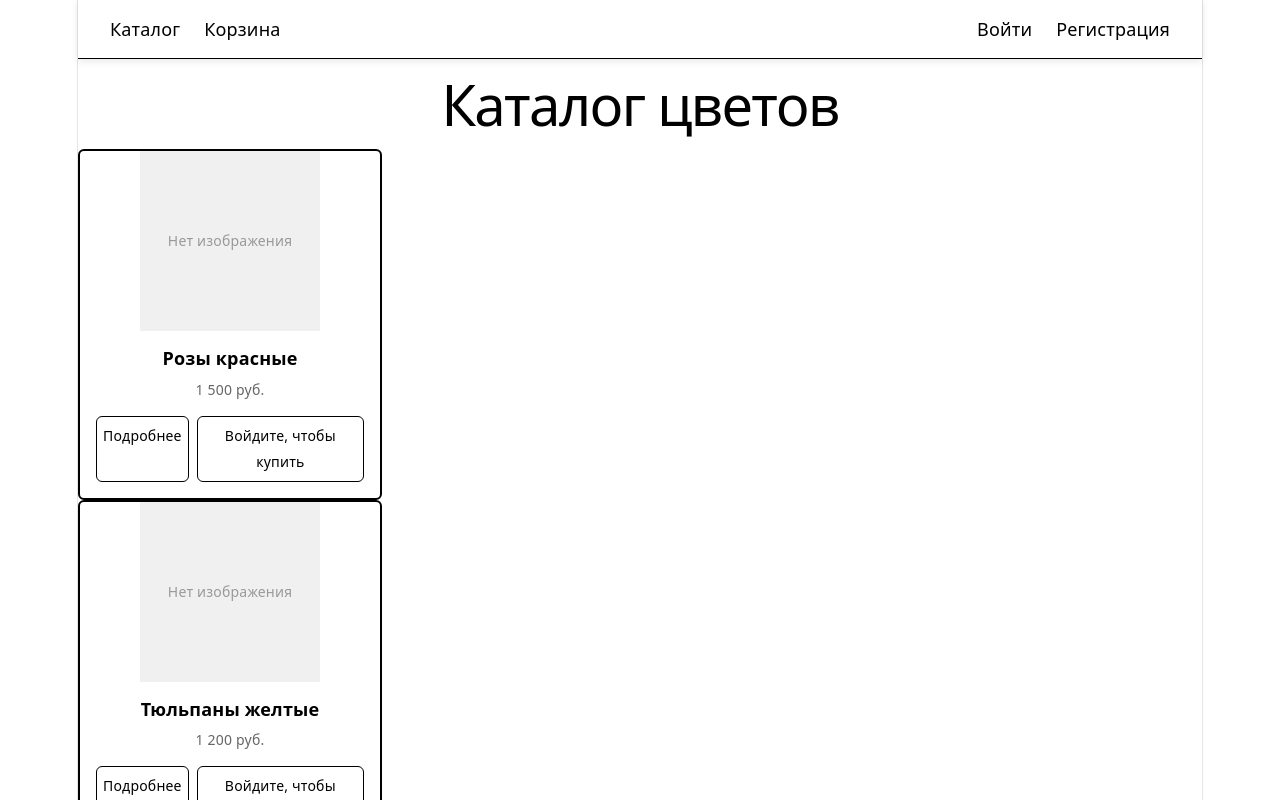
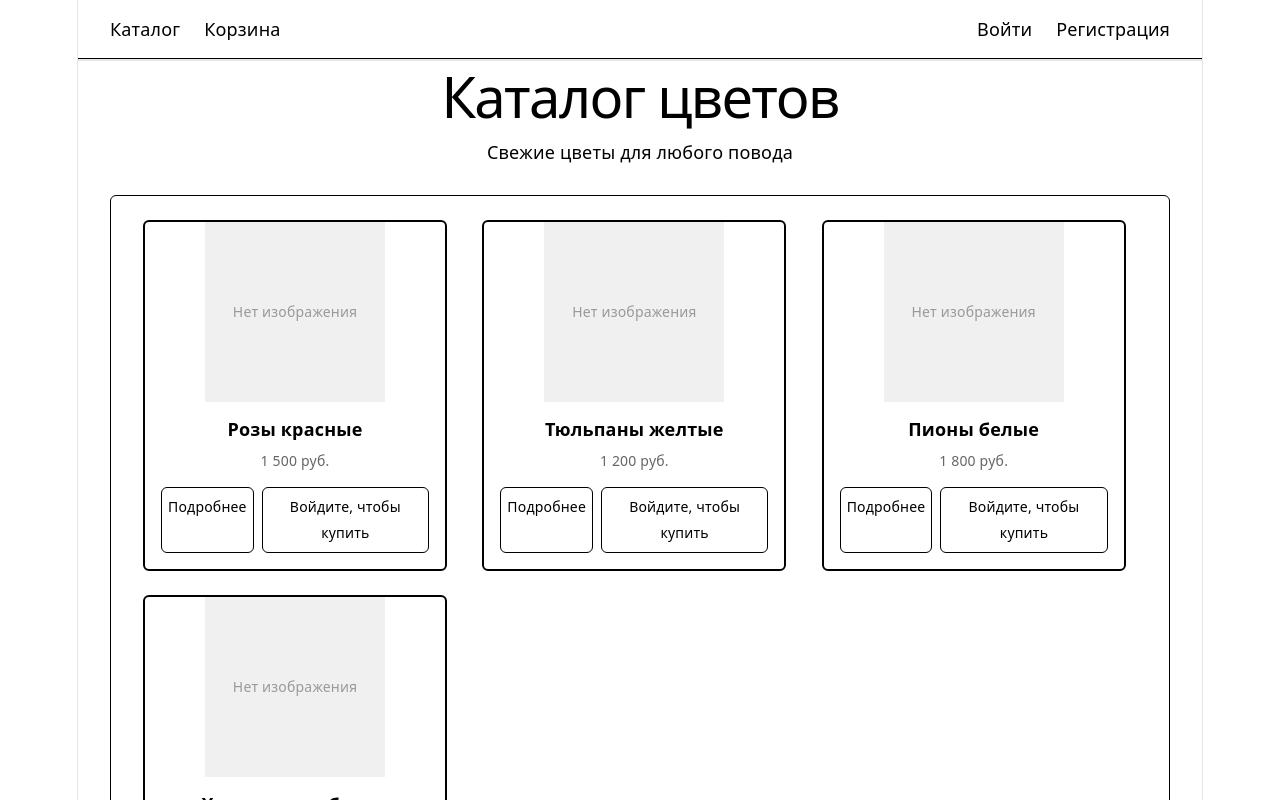
Before and after one commit to Dana8378/practice-project, a React (Vite) app: page / in a window 1280 px wide. Shown: the top 800 px of the page. Built offline with nearby package versions, Linux system fonts and the light colour scheme.

Commit message:
styles have been written for Home page

```diff
--- a/src/components/UI/Card/Card.module.css
+++ b/src/components/UI/Card/Card.module.css
@@ -4,15 +4,6 @@
     border-radius: 6px;
     overflow: hidden;
     background: white;
-}
-
-.card.clickable {
-    cursor: pointer;
-}
-
-.card.clickable:hover {
-    transform: translateY(-4px);
-    box-shadow: 0 8px 24px rgba(0, 0, 0, 0.1);
 }
 
 .imageContainer {
@@ -42,10 +33,6 @@
 
 .placeholderText {
     font-size: 14px;
-}
-
-.placeholderIcon {
-
 }
 
 .content {
--- a/src/components/Widget/Header/Header.module.css
+++ b/src/components/Widget/Header/Header.module.css
@@ -4,7 +4,7 @@
     align-items: center;
     padding: 16px 32px;
     border-bottom: 1px solid black;
-    box-shadow: 0 2px 8px rgba(0, 0, 0, 0.1);
+    box-shadow: 0 2px 0 rgba(0, 0, 0, 0.1);
 }
 
 .nav {
--- a/src/components/Widget/ProductCard/ProductCard.module.css
+++ b/src/components/Widget/ProductCard/ProductCard.module.css
@@ -1,3 +1,9 @@
+.productCard {
+    max-width: 320px;
+    margin: 0 auto;
+    width: 100%;
+}
+
 .actions {
     display: flex;
     justify-content: center;
@@ -21,15 +27,3 @@
 .loginLink:hover {
     opacity: 0.7;
 }
-
-/* .loginLink {
-    display: block;
-    text-align: center;
-    padding: 8px 12px;
-    text-decoration: none;
-    color: black;
-    font-weight: 500;
-    font-size: 14px;
-    border: 1px solid black;
-    border-radius: 6px;
-} */
--- a/src/components/Widget/ProductCard/ProductCard.tsx
+++ b/src/components/Widget/ProductCard/ProductCard.tsx
@@ -19,6 +19,7 @@ export const ProductCard = ({product}: ProductCardProps) => {
     };
 
     return(
+        <div className={styles.productCard}>
             <Card
                 title={product.name}
                 description={`${formattedPrice} руб.`}
@@ -34,5 +35,6 @@ export const ProductCard = ({product}: ProductCardProps) => {
                     )}
                 </div>
             </Card>
+        </div>
     )
 }
--- a/src/pages/Home/Home.module.css
+++ b/src/pages/Home/Home.module.css
@@ -0,0 +1,22 @@
+.catalog {
+    display: grid;
+    grid-template-columns: repeat(auto-fit, minmax(250px, 1fr));
+    justify-content: space-between;
+    margin: 0 auto;
+    gap: 24px;
+    border: 1px solid black;
+    border-radius: 6px;
+    padding: 24px 32px;
+}
+
+.page {
+    padding: 24px 32px;
+}
+
+.title {
+    margin: 0 0 30px 0;
+}
+
+.subtitle {
+    margin: 0 0 30px 0;
+}
--- a/src/pages/Home/Home.tsx
+++ b/src/pages/Home/Home.tsx
@@ -6,6 +6,9 @@ export const Home = () => {
     return (
         <div className={styles.page}>
             <h1 className={styles.title}>Каталог цветов</h1>
+            <p className={styles.subtitle}>
+                Свежие цветы для любого повода
+            </p>
             <div className={styles.catalog}>
                 {products.map(product => (
                     <ProductCard key={product.id} product={product} />
```
Lines whose indentation alone changed are shown as unchanged.
